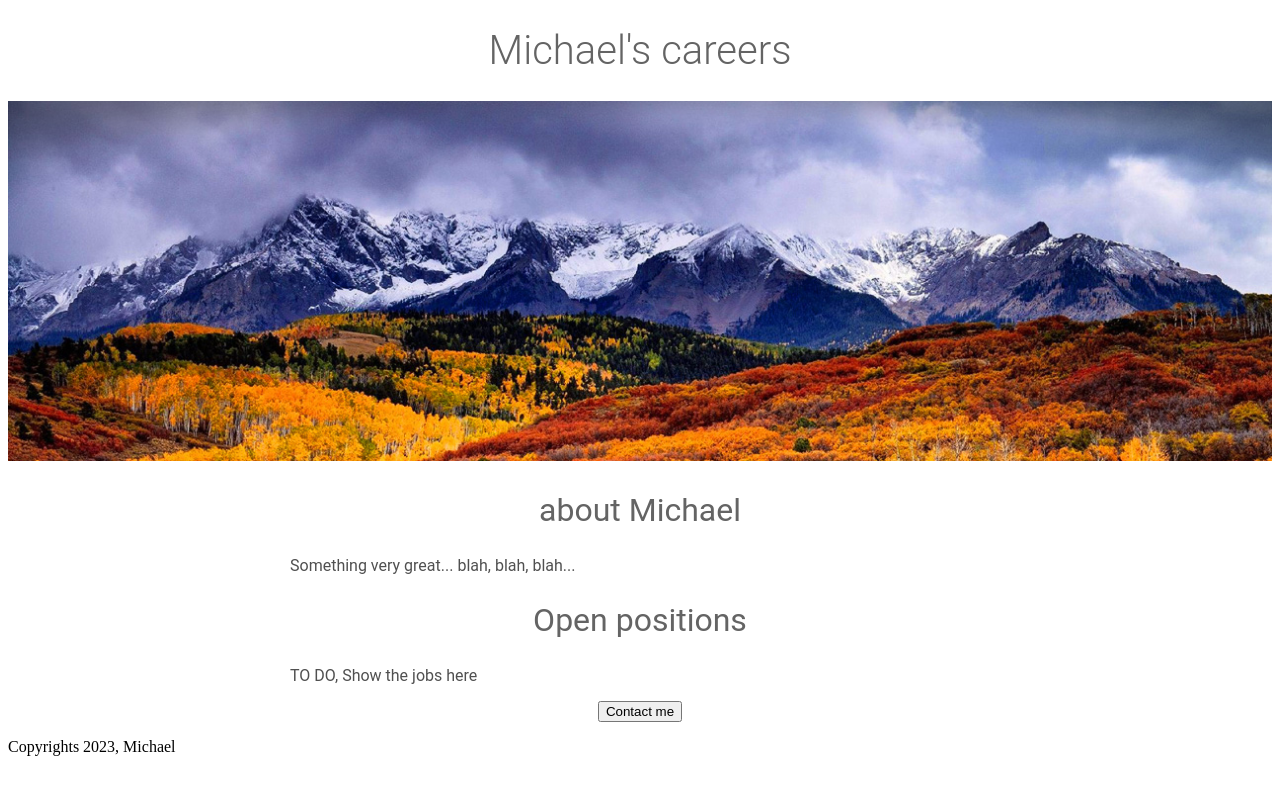
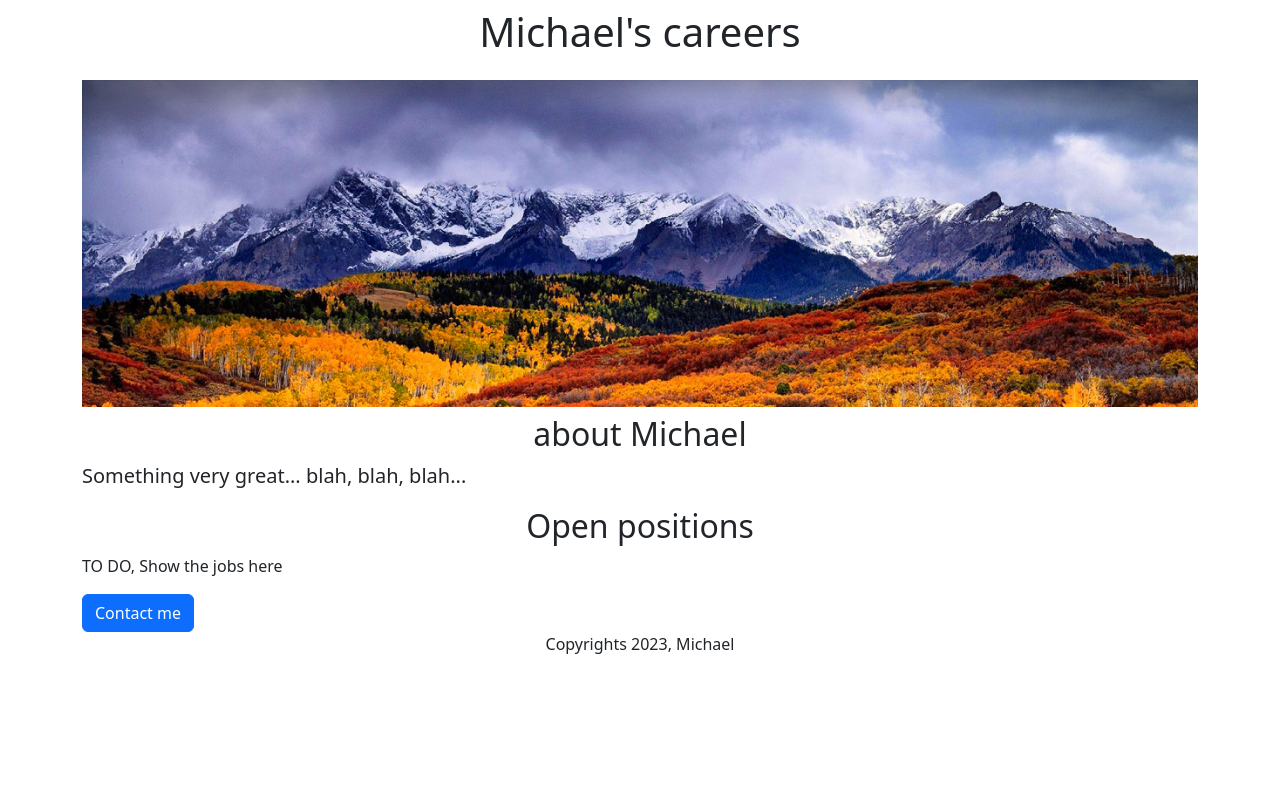
Before and after one commit to TEOTU/practiceWebAppFlaskMySQL, a Flask app: page / in a window 1280 px wide. Run offline with Flask 3, Linux system fonts and the light colour scheme.

Commit message:
done with stuff

```diff
--- a/templates/home.html
+++ b/templates/home.html
@@ -2,53 +2,22 @@
 <html lang="en">
 <head>
     <meta charset="UTF-8">
+    <meta charset="utf-8">
+    <meta name="viewport" content="width=device-width, initial-scale=1">
+    <link href="https://cdn.jsdelivr.net/npm/bootstrap@5.3.2/dist/css/bootstrap.min.css" rel="stylesheet" integrity="sha384-T3c6CoIi6uLrA9TneNEoa7RxnatzjcDSCmG1MXxSR1GAsXEV/Dwwykc2MPK8M2HN" crossorigin="anonymous">
     <title>Mishanin's first website</title>
-    <style>
-        h1 {
-            font-size: 40px;
-            font-family: "Roboto Light", fantasy;
-            font-weight: normal;
-            color: rgb(100, 100, 100);
-            text-align: center;
-        }
-        #banner{
-            width: 100%;
-            height: 360px;
-            object-fit: cover;
-        }
-        h2{
-            font-family: Roboto, fantasy;
-            font-size: 32px;
-            color: rgb(100, 100, 100);
-            text-align: center;
-            font-weight: normal;
-        }
-        .bodytext {
-            font-family: Roboto, fantasy;
-            color: rgb(80, 80, 80);
-        }
-        #container{
-            max-width: 700px;
-            margin: 0 auto 0 auto;
-        }
-    </style>
 </head>
 <body>
+<div class="container">
+<h1 class="text-center mt-2 mb-4">Michael's careers</h1>
 
-<h1>Michael's careers</h1>
-
-<img id="banner" src="http://127.0.0.1:5000/static/header.jpg" alt="">
-
-<div id="container">
-    <h2>about Michael</h2>
-    <p class="bodytext">Something very great... blah, blah, blah...</p>
-    <h2>Open positions</h2>
-    <p class="bodytext">TO DO, Show the jobs here</p>
+<img class="img-fluid" id="banner" src="http://127.0.0.1:5000/static/header.jpg" alt="">
+    <h2 class="text-center mt-2">about Michael</h2>
+    <p class="lead">Something very great... blah, blah, blah...</p>
+    <h2 class="text-center mt-2">Open positions</h2>
+    <p>TO DO, Show the jobs here</p>
+    <button type="button" class="btn btn-primary">Contact me</button>
+<p class="text-center mt-0.5">Copyrights 2023, Michael</p>
 </div>
-
-<div style="text-align: center">
-    <button>Contact me</button>
-</div>
-<p>Copyrights 2023, Michael</p>
 </body>
 </html>
```
